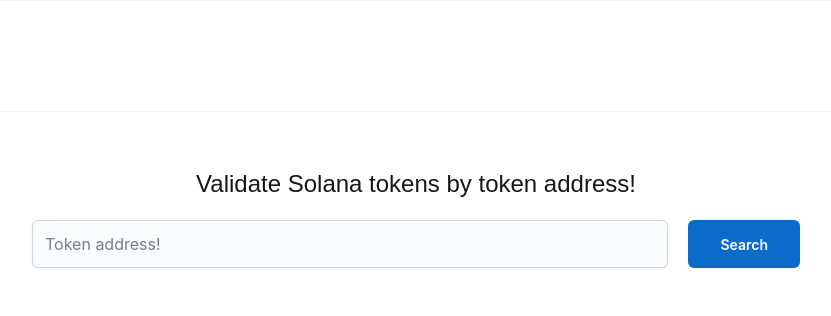
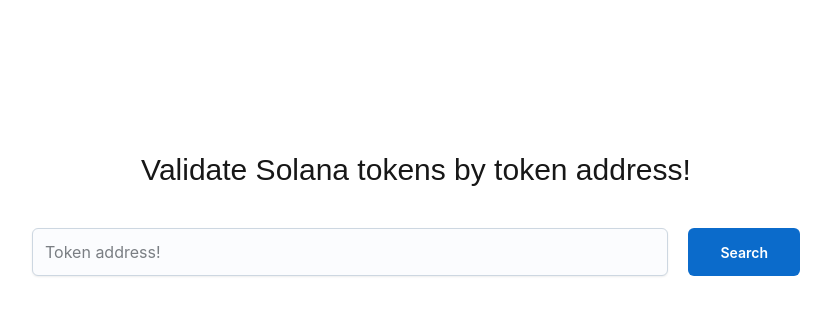
Before and after one commit to Secure-Mint/sniffer-fe, a Next.js app: page / in a window 1280 px wide. Shown: the top 316 px of the page, without its empty margins (224-1055 px from the left). Built offline with nearby package versions, Linux system fonts and the light colour scheme; no server answers.

Commit message:
new changes

```diff
--- a/src/assets/css/global.css
+++ b/src/assets/css/global.css
@@ -24,7 +24,7 @@ body {
 }
 
 .app-layout .app-topbar {
-    @apply w-full m-0 p-0 h-32;
+    @apply w-full m-0 p-0 h-28;
 }
 
 .app-layout .app-content {
--- a/src/components/SnifferResult/index.tsx
+++ b/src/components/SnifferResult/index.tsx
@@ -26,20 +26,7 @@ const SnifferResult: React.FC<Props> = ({ sniffer }) => {
 
             <Alert variant="soft" color={sniffer?.dailyVolume ? "neutral" : "danger"}>
                 <p>
-                    Total Supply: <span className="normal-case font-bold">{sniffer?.totalSupply || "0"}</span>
-                </p>
-            </Alert>
-
-            <Alert variant="soft" color={sniffer?.dailyVolume ? "neutral" : "danger"}>
-                <p>
-                    Circulating Supply: <span className="normal-case font-bold">{sniffer?.totalSupply || "0"}</span>
-                </p>
-            </Alert>
-
-            <Alert variant="soft" color={sniffer?.top50HolderSupplyPercentage < 50 ? "neutral" : "danger"}>
-                <p>
-                    Top 50 Holders holding percentage of total supply:{" "}
-                    <span className="normal-case font-bold">{sniffer?.top50HolderSupplyPercentage || "0"}</span>
+                    Market Cap: <span className="normal-case font-bold">{sniffer?.marketCap || "0"}</span>
                 </p>
             </Alert>
 
--- a/src/components/TokenValidator/index.tsx
+++ b/src/components/TokenValidator/index.tsx
@@ -48,8 +48,8 @@ const TokenSearch: React.FC<Props> = ({ onSearch }) => {
     };
 
     return (
-        <div className="w-3xl flex flex-col justify-center items-center gap-5">
-            <h3 className="text-2xl">{TOKEN_SEARCH_SLOGAN}</h3>
+        <div className="w-3xl flex flex-col justify-center items-center gap-10">
+            <h3 className="text-3xl">{TOKEN_SEARCH_SLOGAN}</h3>
             <div className="w-full flex flex-row justify-between items-center gap-5">
                 <div className="w-5/6 h-12">
                     <CustomInput
--- a/src/components/Topbar/index.tsx
+++ b/src/components/Topbar/index.tsx
@@ -4,7 +4,7 @@ import React from "react";
 
 const Topbar = () => {
     return (
-        <div className="w-full h-28 flex flex-row justify-start items-center border border-gray-100">
+        <div className="w-full h-full flex flex-row justify-start items-center">
             <h3>{""}</h3>
         </div>
     );
--- a/src/types/index.ts
+++ b/src/types/index.ts
@@ -5,8 +5,8 @@ export interface SnifferModel {
     dailyVolume: number;
     totalSupply: number;
     circulatingSupply: number;
+    marketCap: number;
     totalHolders: number;
-    top50HolderSupplyPercentage: number;
     top10HolderSupplyPercentage: number;
     impersonator: boolean;
     freezeAuthority: boolean;
```
